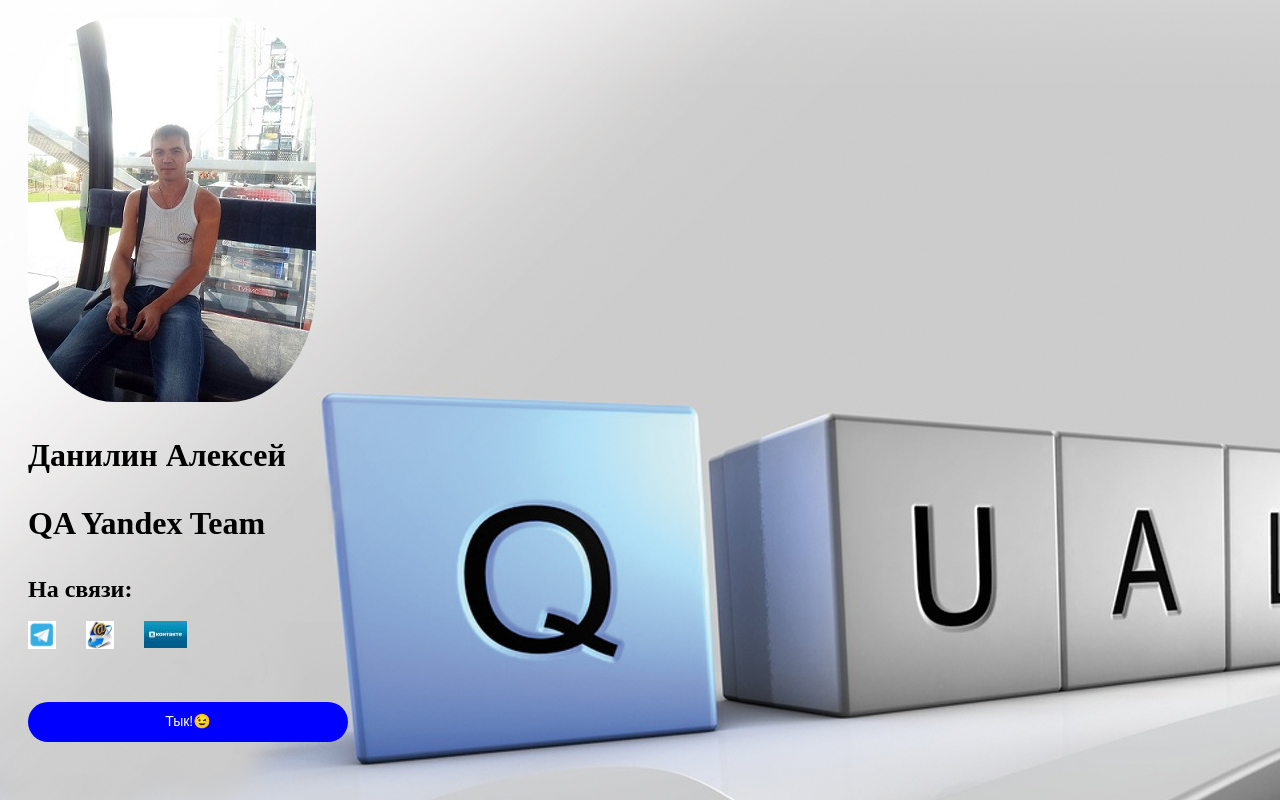
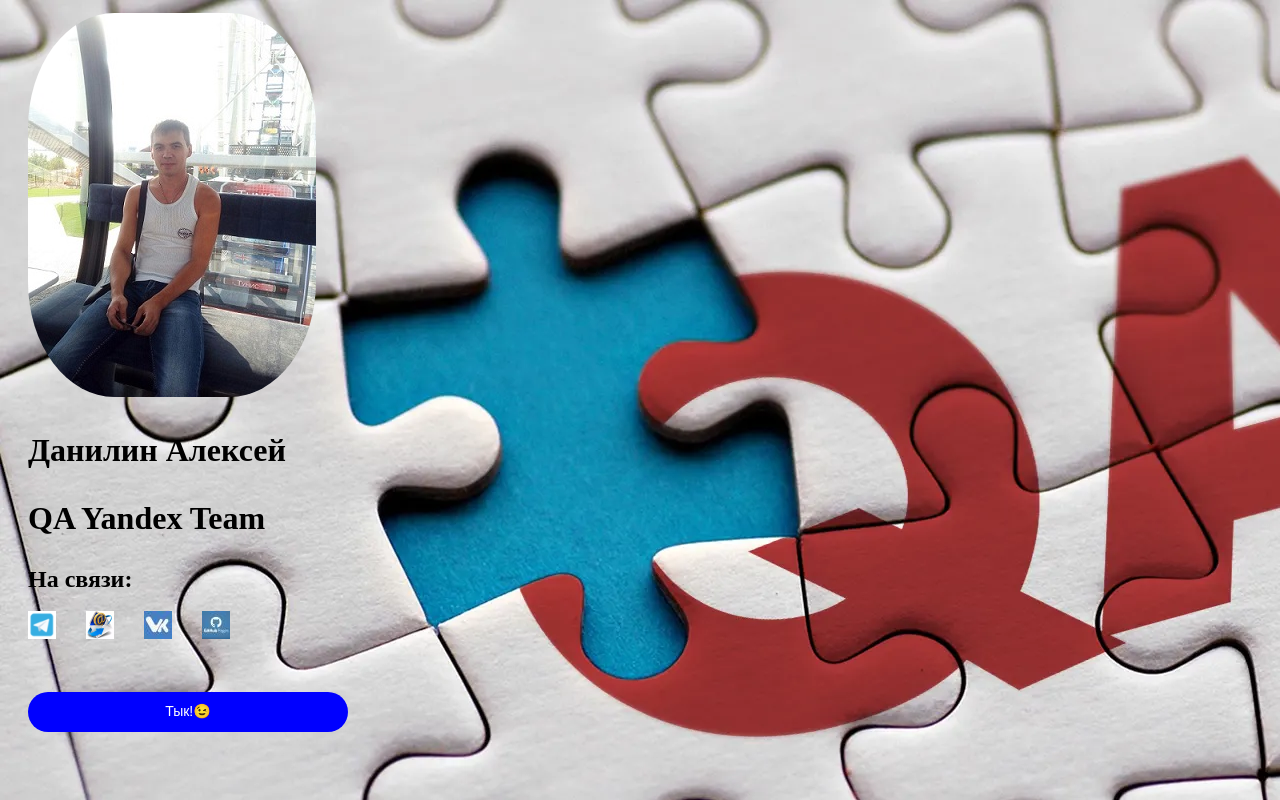
Before and after one commit to alekseyDanilin-QA/alekseyDanilin-QA, a plain HTML site: page index.html in a window 1280 px wide. Drawn offline with Linux system fonts and the light colour scheme.

Commit message:
Add files via upload

```diff
--- a/index.html
+++ b/index.html
@@ -10,7 +10,7 @@
     <link rel="icon" href="https://raw.githubusercontent.com/alekseyDanilin-QA/cv/main/favicon.ico" type="image/x-icon">
     <style>
       body{
-        background-image: url("ifsu-qualitaetsmanagement.jpg");
+        background-image: url("quality-assurance-can-you-qa-that.jpg");
       }
     </style>
   </head>
@@ -27,7 +27,8 @@
             <a class="linsk__link" href="https://t.me/AlekseyDanilin1"><img src="tg.png" alt = "tg.png"></a>
             <a class="linsk__link" href="mailto:danilin9191@list.ru"
               ><img src="ппп.png" alt = "ппп.png"></a>
-            <a class="linsk__link" href="https://vk.com/alliance_91"><img src="vk4.jpg" alt = "vk4.jpg"></a>
+            <a class="linsk__link" href="https://vk.com/alliance_91"><img src="vk.jpg" alt = "vk.jpg"></a>
+             <a class="linsk__link" href="https://github.com/alekseyDanilin-QA"><img src="GH.jpg" alt = "GH.jpg"></a>
           </body>
           </li>
        </ul>
--- a/studio.css
+++ b/studio.css
@@ -34,7 +34,7 @@ body {
 }
 
 .header {
-  margin: 10px 0;
+  margin: 5px 0;
   color:#000000;
 }
 
```
Also changed, not shown: GH.jpg (added), quality-assurance-can-you-qa-that.jpg (added), vk.jpg (added).
